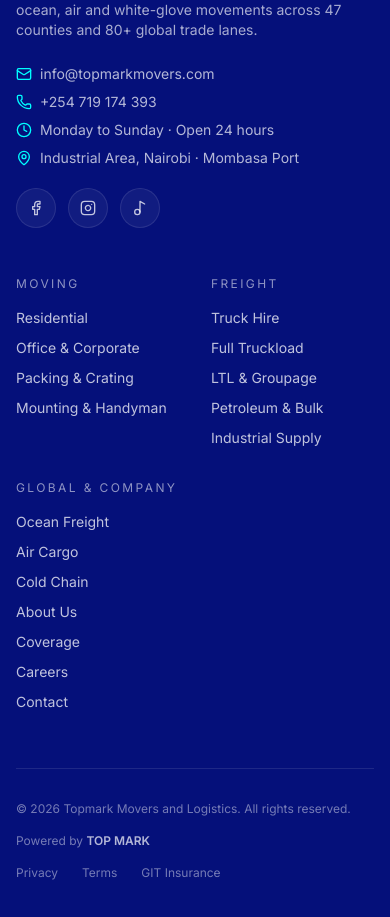
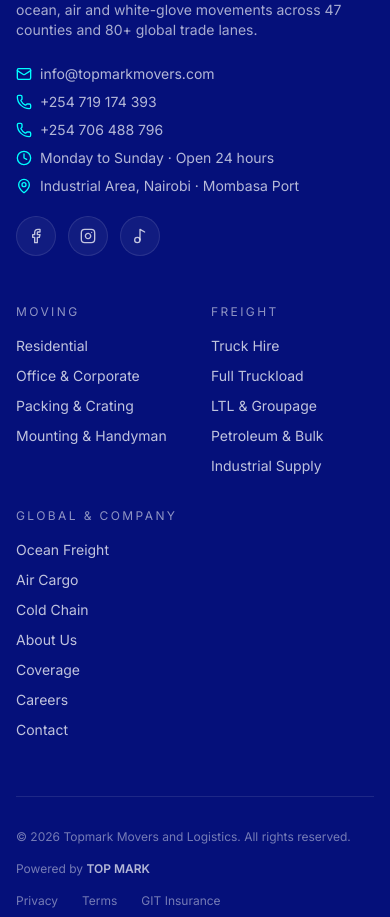
Before and after one commit to motomandazinachaimoto/top-mark-movers-and-logistics, a React (Vite) app: page / in a window 390 px wide. Shown: the part 7663-8580 px from the top of the page. Built offline with nearby package versions, Linux system fonts and the light colour scheme; no server answers.

Commit message:
Add second phone number to Footer contact section

```diff
--- a/src/components/site/Footer.tsx
+++ b/src/components/site/Footer.tsx
@@ -61,6 +61,9 @@
               <a href="tel:+254719174393" className="flex items-center gap-2 hover:text-white">
                 <Phone className="h-4 w-4 text-[var(--aqua)]" /> +254 719 174 393
               </a>
+              <a href="tel:+254706488796" className="flex items-center gap-2 hover:text-white">
+                <Phone className="h-4 w-4 text-[var(--aqua)]" /> +254 706 488 796
+              </a>
               <div className="flex items-center gap-2">
                 <Clock className="h-4 w-4 text-[var(--aqua)]" /> Monday to Sunday · Open 24 hours
               </div>
@@ -80,7 +83,7 @@
                   target="_blank"
                   rel="noopener noreferrer"
                   aria-label={label}
-                  className="grid h-10 w-10 place-items-center rounded-full border border-white/10 bg-white/5 text-white/75 ease-premium transition-all duration-500 hover:border-[var(--aqua)] hover:bg-[rgba(46,39,245,0.08)] hover:text-[var(--aqua)] hover:shadow-glow"
+                  className="grid h-10 w-10 place-items-center rounded-full border border-white/10 bg-white/5 text-white/75 ease-premium transition-all duration-500 hover:border-[var(--aqua)] hover:text-white"
                 >
                   <Icon className="h-4 w-4" />
                 </a>
```
